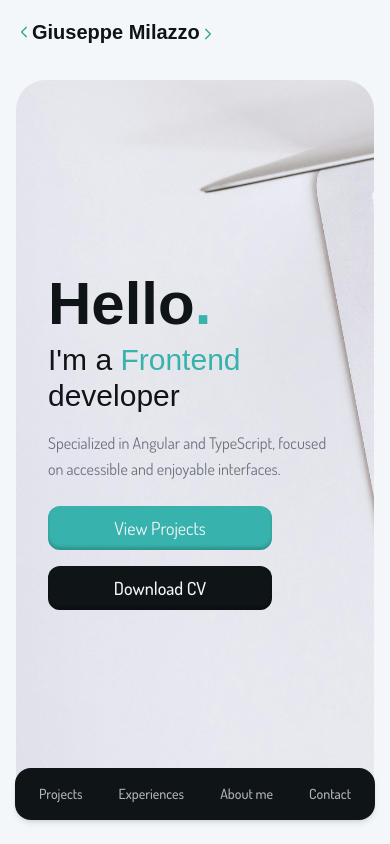
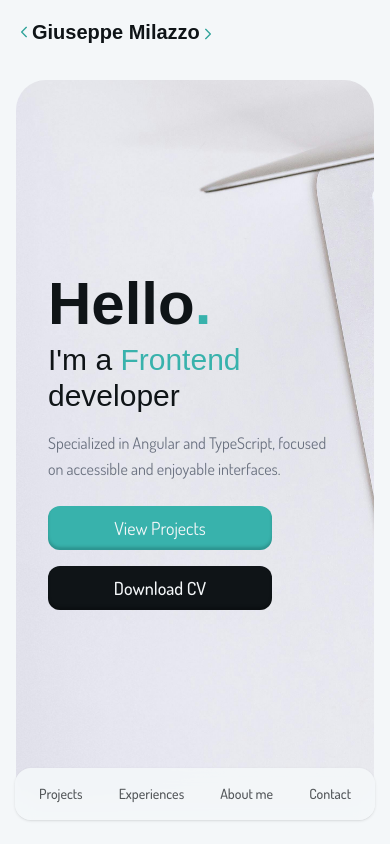
Before and after one commit to mynameispeppe/portfolio, a Next.js app: page / in a window 390 px wide. Shown: the top 844 px of the page. Built offline with nearby package versions, Linux system fonts and the light colour scheme; a web font is replaced by a local one.

Commit message:
Refactor button styles and enhance mobile navigation for improved aesthetics

```diff
--- a/src/app/components/mobileNav.tsx
+++ b/src/app/components/mobileNav.tsx
@@ -47,7 +47,7 @@ export default function MobileNav() {
 
   return (
     <nav className="fixed bottom-6 left-1/2 -translate-x-1/2 z-50 md:hidden">
-      <div className="bg-text-primary rounded-2xl squircle px-2 py-2 flex items-center gap-1 shadow-md">
+      <div className="rounded-2xl squircle px-2 py-2 flex items-center gap-1 shadow-sm glass">
         {navLinks.map((link) => {
           const isActive = activeId === link.id
           return (
@@ -57,8 +57,8 @@ export default function MobileNav() {
               onClick={(e) => handleTap(e, link.id)}
               className={`px-4 py-2 text-sm font-medium font-body transition-all duration-300 whitespace-nowrap ${
                 isActive
-                  ? 'bg-background text-text-primary rounded-xl squircle'
-                  : 'text-background/70'
+                  ? 'bg-accent text-background rounded-xl squircle'
+                  : 'text-text-primary/70'
               }`}
             >
               {link.label}
--- a/src/app/globals.css
+++ b/src/app/globals.css
@@ -66,19 +66,13 @@ html {
 }
 
 .btn-secondary {
-  @apply text-center rounded-xl bg-text-primary text-background font-medium text-lg w-56 py-2 px-4 shadow-md cursor-pointer ;
+  @apply text-center rounded-xl bg-text-primary text-background font-medium text-lg w-56 py-2 px-4 shadow-md cursor-pointer;
   corner-shape: squircle;
-  box-shadow: inset 0 -3px 3px 0px rgba(0, 0, 0, 0.25);
+  box-shadow: inset 0 -3px 3px 0 rgba(0, 0, 0, 0.25);
 }
 
-.btn-rounded-primary {
-  @apply flex items-center justify-center gap-2 rounded-full bg-accent font-light text-lg py-2 px-8 text-background shadow-md  w-32;
-  corner-shape: squircle;
-  box-shadow: inset 0 -3px 3px 0 rgba(13, 59, 55, 0.25);
+.glass {
+  background: rgba(244, 247, 249, 0.92);
+  backdrop-filter: blur(9px);
+  -webkit-backdrop-filter: blur(9px);
 }
-
-.btn-rounded-secondary {
-  @apply flex items-center justify-center gap-2 rounded-full bg-text-primary font-light text-lg py-2 px-8 text-background shadow-md cursor-pointer w-32;
-  corner-shape: squircle;
-  box-shadow: inset 0 -3px 3px 0 rgba(13, 59, 55, 0.25);
-}
```
